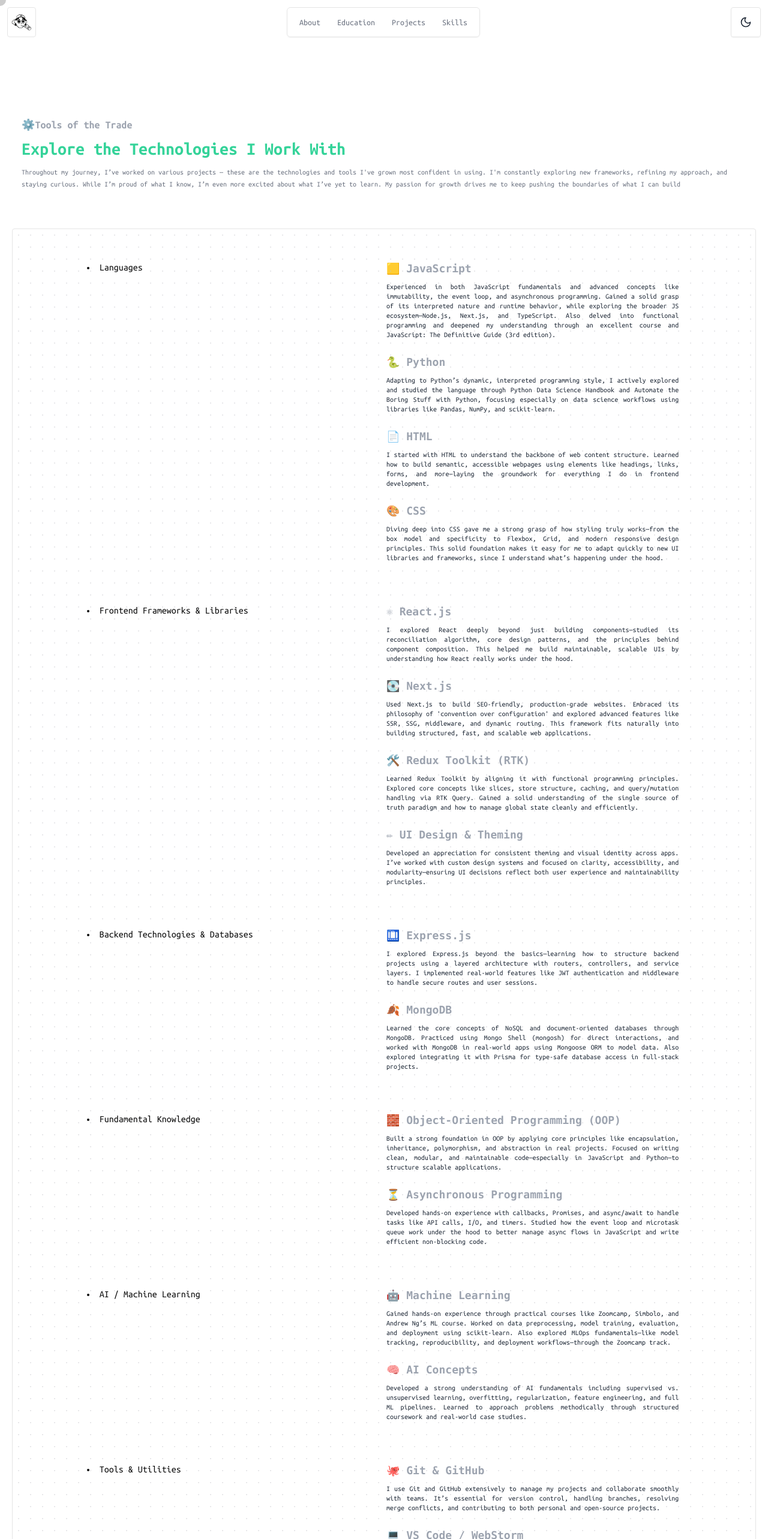
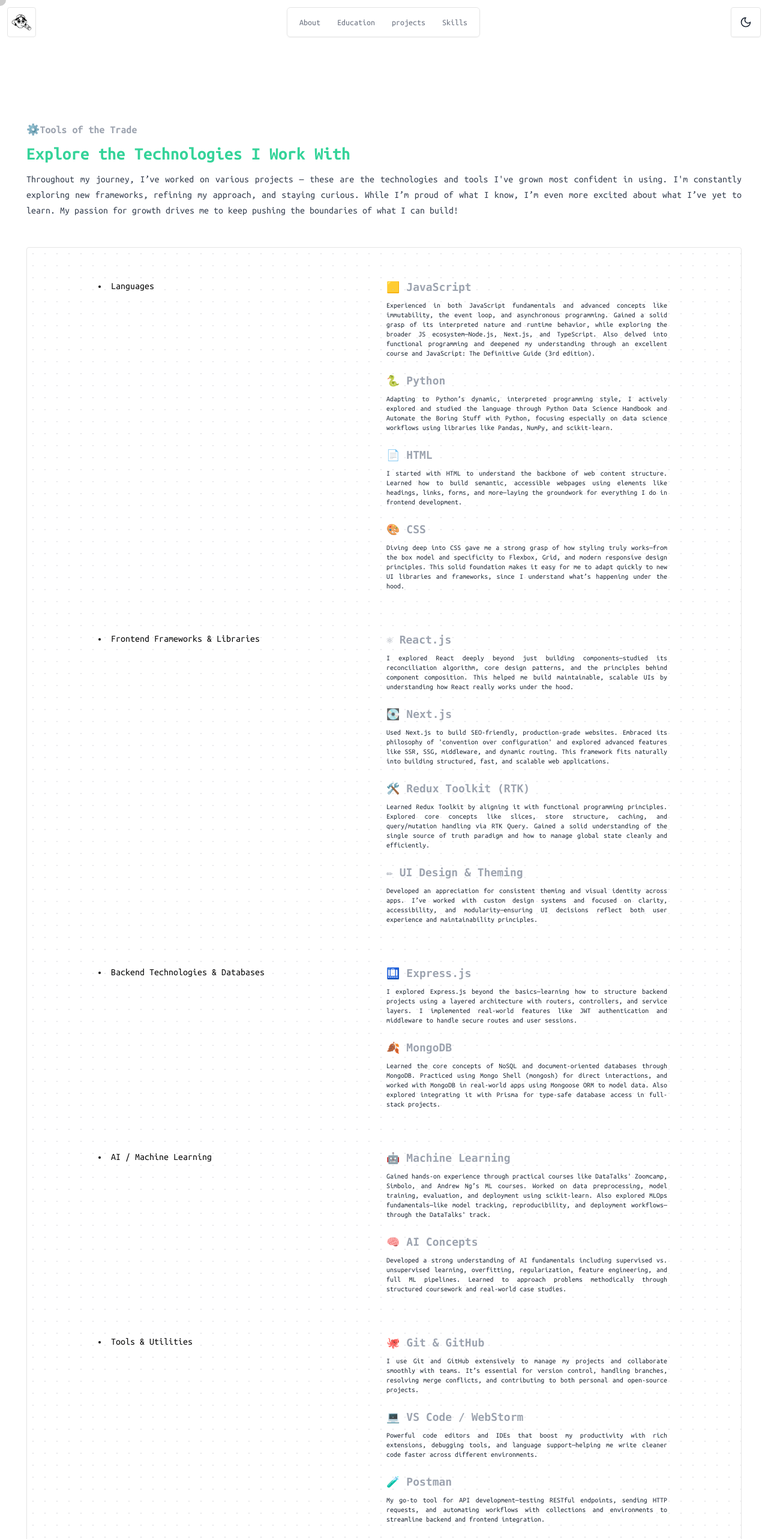
Before and after one commit to EgonLh/egon, a Next.js app: page /skills in a window 1280 px wide. Shown: the top 2566 px of the page at 60% size. Built offline with nearby package versions, Linux system fonts and the light colour scheme.

Commit message:
fix: apply review feedback and make minor corrections

```diff
--- a/src/app/page.tsx
+++ b/src/app/page.tsx
@@ -2,7 +2,7 @@
 import Introduction from "@/components/introduction/Introduction";
 import PersonalInformation from "@/components/education/PersonalInformation";
 import TopicMarquee from "@/components/theme&effects/Marquee";
-import ProjectShowCase from "@/components/Projects/ProjectShowCases";
+import ProjectShowCase from "@/components/projects/ProjectShowCases";
 import ContactMe from "@/components/contactme/Contactme";
 
 export default function Home() {
--- a/src/app/projects/page.tsx
+++ b/src/app/projects/page.tsx
@@ -1,4 +1,4 @@
-import Projects from "@/components/Projects/Projects";
+import Projects from "@/components/projects/Projects";
 
 export default function ProjectPage(){
     return (<div className={"w-full container p-3"}>
--- a/src/components/Footer.tsx
+++ b/src/components/Footer.tsx
@@ -11,7 +11,7 @@ const navItem =  [
         ref :"/education"
     },
     {
-        title : "Projects",
+        title : "projects",
         ref :"/projects"
     },
 
--- a/src/components/Navigation.tsx
+++ b/src/components/Navigation.tsx
@@ -34,13 +34,13 @@ const menuItems = [
         ],
     },
     {
-        label: "Projects",
+        label: "projects",
         content: [
             {type: "item", label: "ShowCases", link: `/projects`},
             {type: "separator"},
             {type: "item", label: "Development", link: `/projects/#category`},
             {type: "item", label: "AI / ML", link: `/projects/#category`},
-            {type: "item", label: "Academic Projects", link: `/projects/#category`},
+            {type: "item", label: "Academic projects", link: `/projects/#category`},
             {type: "separator"},
             {type: "item", label: "Learning Logs", link: `/projects/#category`},
         ],
--- a/src/components/education/Education.tsx
+++ b/src/components/education/Education.tsx
@@ -44,9 +44,9 @@ const educationJourney = [
     },
 ]
 export default function EducationShowCase(){
-    return (<div className={"my-24 w-full"}>
+    return (<div className={"my-24 w-full space-y-4"}>
         {/* -- intro -- */}
-        <div className="mt-6 mb-12">
+        <div className="mt-6 p-8  ">
             <motion.div initial={{opacity: 0, y: 20}}
                            animate={{opacity: 1, y: 0}}
                            transition={{duration: 0.8, ease: 'easeInOut'}}
@@ -61,7 +61,7 @@ export default function EducationShowCase(){
 
             <motion.div  initial={{opacity: 0, y: 20}}
                   animate={{opacity: 1, y: 0}}
-                  transition={{duration: 0.8, ease: 'easeInOut'}} className="text-sm leading-relaxed dark:text-gray-300 text-base/8 text-justify">
+                  transition={{duration: 0.8, ease: 'easeInOut'}} className="text-sm  leading-relaxed text-gray-700  dark:text-gray-300 text-base/9 text-justify">
                 I earned my HNC and HND in Software Engineering, establishing a strong foundation in databases, networking, and software development principles.<br/>
                 I am currently pursuing a BSc in Computing at the University of Greenwich, strengthening my problem-solving mindset, technical skills, project management, and teamwork.
             </motion.div>
--- a/src/components/introduction/About.tsx
+++ b/src/components/introduction/About.tsx
@@ -66,7 +66,7 @@ export default function MyInfo() {
                 </div>
             </div>
             {/* -- text about me --*/}
-            <div className="w-full  p-8 lg:pt-8 pt-0 rounded-2xl  text-justify">
+            <div className="w-full  p-8 lg:pt-8 pt-0  rounded-2xl  text-justify">
                 <motion.div initial={{opacity: 0, y: 20}}
                             animate={{opacity: 1, y: 0}}
                             transition={{duration: 0.8, ease: 'easeInOut'}}
@@ -78,7 +78,7 @@ export default function MyInfo() {
                         Engineer<br/> From Myanmar !</h1>
                 </motion.div>
 
-                <div className="space-y-4 text-gray-700 dark:text-gray-300 leading-relaxed text-[1.05rem]">
+                <div className="space-y-4 text-gray-700 dark:text-gray-300  leading-relaxed text-[1.05rem]">
                     <p className={"indent-9"}>
                         Hi, I'm Egon — an aspiring AI/ML engineer with a solid computing background and a commitment to driving meaningful innovation.
                         I hold an HNC and HND in Software Engineering and am currently pursuing my BSc in Computing at the University of Greenwich.
--- a/src/components/Projects/Projects.tsx
+++ b/src/components/projects/Projects.tsx
@@ -1,9 +1,9 @@
 "use client"
 import React, {useEffect, useState} from "react";
-import {File, Link} from "lucide-react";
+import {Link} from "lucide-react";
 import {motion} from "framer-motion";
 import DecryptedText from "@/components/ui/DecryptedText/DecryptedText";
-// AI/ML Projects
+// AI/ML projects
 const AIProjects = [
     {
         title: "Music Recommendation System",
@@ -23,7 +23,7 @@ const AIProjects = [
     },
 ]
 
-// Dev (Software Development) Projects
+// Dev (Software Development) projects
 const DevProjects = [
     {
         icon : "💿",
@@ -45,7 +45,7 @@ const DevProjects = [
     },
 ]
 
-// Academic Projects
+// Academic projects
 const AcademicProjects = [
     {
         icon:"🎥",
@@ -64,6 +64,8 @@ const AcademicProjects = [
         date: "April 12, 2024",
     },
 ]
+
+// Learning Logs
 const LearningLog = [
     {
         icon:"👨🏻‍💻",
@@ -82,11 +84,13 @@ const LearningLog = [
         readMore: "https://github.com/EgonLh/grinding-Leetcode-and-Codewar",
     },
 ]
+
 export default function Projects(){
     return (<motion.div initial={{opacity: 0, y: 20}}
                         animate={{opacity: 1, y: 0}}
                         transition={{duration: 0.8, ease: 'easeInOut'}} className={" my-28 md:px-3 "}>
-        <div className=" my-10">
+        {/* -- title -- */}
+        <div className=" my-10 p-8">
             <h2 className="text-3xl md:text-4xl font-bold text-emerald-400 tracking-tight mb-2 flex">
                 <div className="relative w-10 h-10 me-3 group ">
                     <span className="absolute inset-0 rounded-full group-hover:border bg-emerald-400/[0.1] opacity-90 animate-ping group-hover:animate-none"/>
@@ -103,9 +107,9 @@ export default function Projects(){
                 Built with purpose, driven by passion — here's where theory met practice!
             </p>
 
-            <p className="text-sm md:text-base text-gray-400 text-justify indent-9 leading-relaxed">
+            <p className="text-sm md:text-base  text-gray-700  dark:text-gray-300 text-justify indent-9 leading-relaxed">
                 A glimpse into the real-world problems I’ve tackled, blending creativity, technical depth, and relentless curiosity.
-                Each project here reflects a unique challenge I embraced — from architecture to deployment. Whether it was crafting clean UI/UX, optimizing backend performance, or integrating machine learning models, I focused on building solutions that are not just functional but thoughtfully engineered.
+                Each project here reflects a unique challenge I embraced — from planning to deployment. Whether it was crafting clean UI/UX, optimizing backend performance, or integrating machine learning models, I focused on building solutions that are not just functional but thoughtfully engineered.
                 I handled everything from planning and development to testing and deployment, ensuring each project reflects both technical precision and my personal growth as an engineer.
             </p>
         </div>
--- a/src/components/skills/SkillShowCase.tsx
+++ b/src/components/skills/SkillShowCase.tsx
@@ -3,6 +3,7 @@
 import {motion} from "framer-motion";
 import React from "react";
 
+// -- skill showcase -- //
 const skills = [
     {
         topic: "Languages",
@@ -53,25 +54,11 @@ const skills = [
         _id:"be"
     },
     {
-        topic: "Fundamental Knowledge",
-        skills: [
-            {
-                name: "🧱 Object-Oriented Programming (OOP)",
-                description: "Built a strong foundation in OOP by applying core principles like encapsulation, inheritance, polymorphism, and abstraction in real projects. Focused on writing clean, modular, and maintainable code—especially in JavaScript and Python—to structure scalable applications."
-            },
-            {
-                name: "⏳ Asynchronous Programming",
-                description: "Developed hands-on experience with callbacks, Promises, and async/await to handle tasks like API calls, I/O, and timers. Studied how the event loop and microtask queue work under the hood to better manage async flows in JavaScript and write efficient non-blocking code."
-            }
-        ],
-        _id:"knowledge"
-    },
-    {
         topic: "AI / Machine Learning",
         skills: [
             {
                 name: "🤖 Machine Learning",
-                description: "Gained hands-on experience through practical courses like Zoomcamp, Simbolo, and Andrew Ng’s ML course. Worked on data preprocessing, model training, evaluation, and deployment using scikit-learn. Also explored MLOps fundamentals—like model tracking, reproducibility, and deployment workflows—through the Zoomcamp track."
+                description: "Gained hands-on experience through practical courses like DataTalks' Zoomcamp, Simbolo, and Andrew Ng’s ML courses. Worked on data preprocessing, model training, evaluation, and deployment using scikit-learn. Also explored MLOps fundamentals—like model tracking, reproducibility, and deployment workflows—through the DataTalks' track."
             },
             {
                 name: "🧠 AI Concepts",
@@ -112,8 +99,8 @@ export default function SkillShowCase(){
     return (<motion.div initial={{opacity: 0, y: 20}}
                  animate={{opacity: 1, y: 0}}
                  transition={{duration: 0.8, ease: 'easeInOut'}}>
-        <div className={" my-9 p-2 "}>
-            <div className="my-12 p-4">
+        <div className={" my-9 p-8 "}>
+            <div className="my-12">
                 <div className="text-lg  font-bold  text-gray-400 mb-2">
                     ⚙️Tools of the Trade
                 </div>
@@ -122,7 +109,7 @@ export default function SkillShowCase(){
                     Explore the Technologies I Work With
                 </div>
 
-                <div className="text-xs text-gray-500 leading-relaxed w-full">Throughout my journey, I’ve worked on various projects — these are the technologies and tools I've grown most confident in using. I'm constantly exploring new frameworks, refining my approach, and staying curious. While I’m proud of what I know, I’m even more excited about what I’ve yet to learn. My passion for growth drives me to keep pushing the boundaries of what I can build
+                <div className=" text-gray-700  dark:text-gray-300 leading-relaxed w-full text-justify">Throughout my journey, I’ve worked on various projects — these are the technologies and tools I've grown most confident in using. I'm constantly exploring new frameworks, refining my approach, and staying curious. While I’m proud of what I know, I’m even more excited about what I’ve yet to learn. My passion for growth drives me to keep pushing the boundaries of what I can build!
                 </div>
             </div>
 
```
Also changed, not shown: src/components/projects/ProjectShowCases.tsx (renamed from src/components/Projects/ProjectShowCases.tsx, +4 -4 lines), 1 other file (tests, documents, lock files or other folders).
